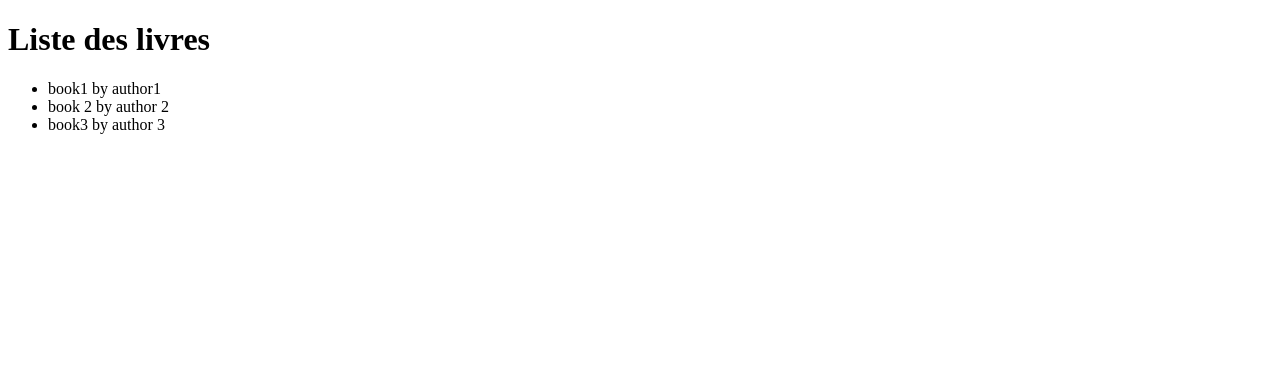
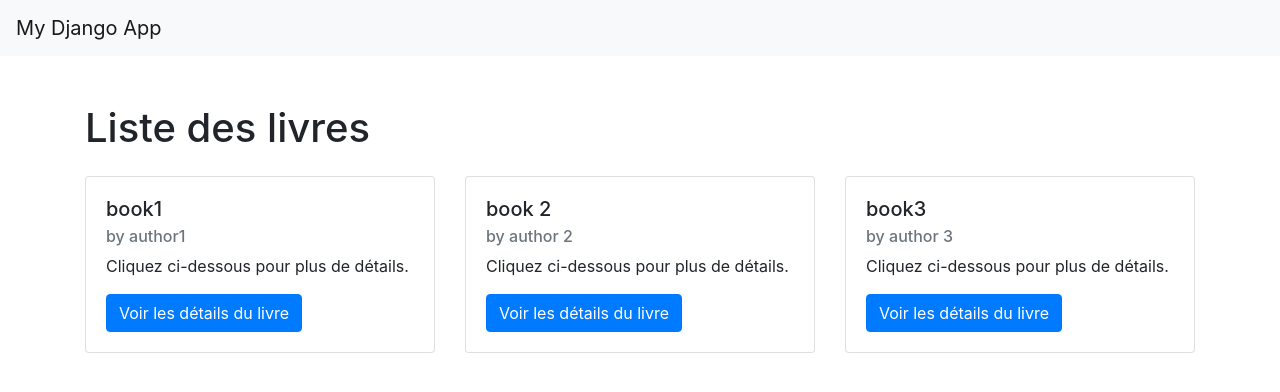
Before and after one commit to whadiji/MyLibrary, a Django app: page /library/ in a window 1280 px wide. Shown: the top 392 px of the page. Run offline with Django 5.2, Linux system fonts and the light colour scheme; data comes from the database, SQL or seed files in the repository; both versions use the stored data as it was after the commit; some libraries are stand-ins or nearby versions.

Commit message:
add bootsatrap to project

```diff
--- a/library/templates/base.html
+++ b/library/templates/base.html
@@ -4,11 +4,18 @@
 <head>
     <meta charset="UTF-8">
     <title>{% block title %}My Library{% endblock %}</title>
+     <!-- Bootstrap CSS CDN -->
+     <link rel="stylesheet" href="https://stackpath.bootstrapcdn.com/bootstrap/4.5.2/css/bootstrap.min.css">
+
 </head>
 <body>
+    <nav class="navbar navbar-expand-lg navbar-light bg-light">
+        <a class="navbar-brand" href="#">My Django App</a>
+    </nav>
     <header>
         <!-- Contenu du header -->
     </header>
+
 
     <main>
         {% block content %}
@@ -16,8 +23,12 @@
         {% endblock %}
     </main>
 
+
     <footer>
         <!-- Contenu du footer -->
     </footer>
+    <script src="https://code.jquery.com/jquery-3.5.1.slim.min.js"></script>
+    <script src="https://cdn.jsdelivr.net/npm/@popperjs/core@2.11.6/dist/umd/popper.min.js"></script>
+    <script src="https://stackpath.bootstrapcdn.com/bootstrap/4.5.2/js/bootstrap.min.js"></script>
 </body>
 </html>
--- a/library/templates/library/book_list.html
+++ b/library/templates/library/book_list.html
@@ -1,13 +1,28 @@
 <!-- library/templates/library/book_list.html -->
 {% extends 'base.html' %}
 
+
 {% block title %}Liste des livres{% endblock %}
 
+
 {% block content %}
-<h1>Liste des livres</h1>
-<ul>
-    {% for book in books %}
-        <li>{{ book.title }} by {{ book.author }}</li>
-    {% endfor %}
-</ul>
+<div class="container my-5">
+    <h1 class="mb-4">Liste des livres</h1>
+
+
+    <div class="row">
+        {% for book in books %}
+            <div class="col-md-4 mb-4">
+                <div class="card h-100">
+                    <div class="card-body">
+                        <h5 class="card-title">{{ book.title }}</h5>
+                        <h6 class="card-subtitle mb-2 text-muted">by {{ book.author }}</h6>
+                        <p class="card-text">Cliquez ci-dessous pour plus de détails.</p>
+                        <a href="{% url 'book_detail' book.id %}" class="btn btn-primary">Voir les détails du livre</a>
+                    </div>
+                </div>
+            </div>
+        {% endfor %}
+    </div>
+</div>
 {% endblock %}
--- a/library/urls.py
+++ b/library/urls.py
@@ -20,7 +20,8 @@ from django.urls import path, include
 from . import views
 urlpatterns = [
     path('', views.book_list, name='book_list'),
+    path('book/<int:book_id>/', views.book_detail, name='book_detail'),
     path('borrow/<int:book_id>/', views.borrow_book, name='borrow_book'),
     path('return/<int:borrow_id>/', views.return_book, name='return_book'),
-    path('my-borrows/', views.borrow_list, name='borrow_list')
+    path('my-borrows/', views.borrow_list, name='borrow_list'),
 ]
--- a/library/views.py
+++ b/library/views.py
@@ -17,6 +17,10 @@ def borrow_book(request, book_id):
         book.available = False
         book.save()
     return redirect('book_list')
+def book_detail(request, book_id):
+    # get a specific book with ID
+    book = Book.objects.get(id=book_id)
+    return render(request, 'library/book_detail.html', {'book': book})
 
 @login_required
 def return_book(request, borrow_id):
```
Also changed, not shown: library/templates/library/book_detail.html (added, +13 -0 lines), db.sqlite3.
